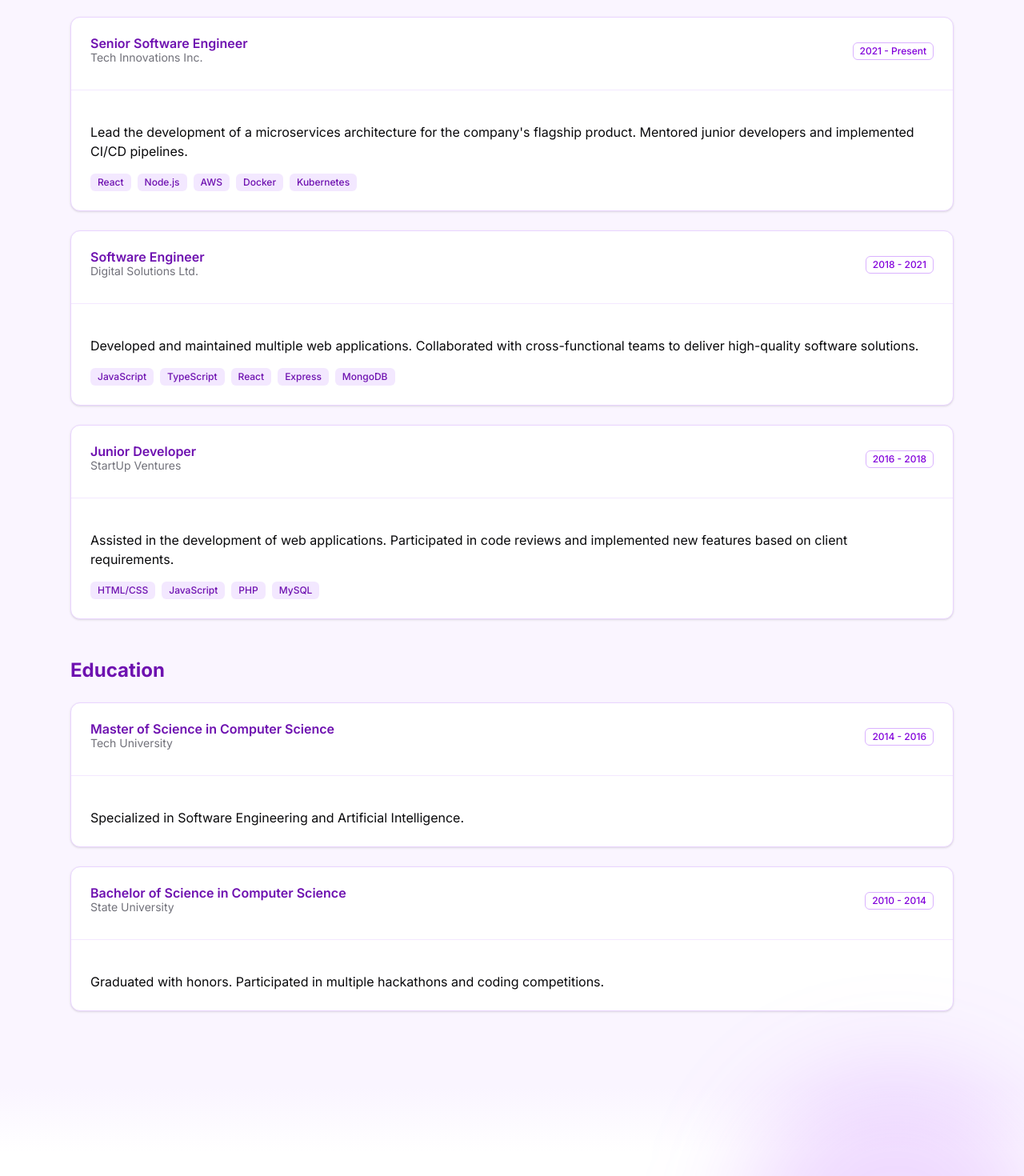
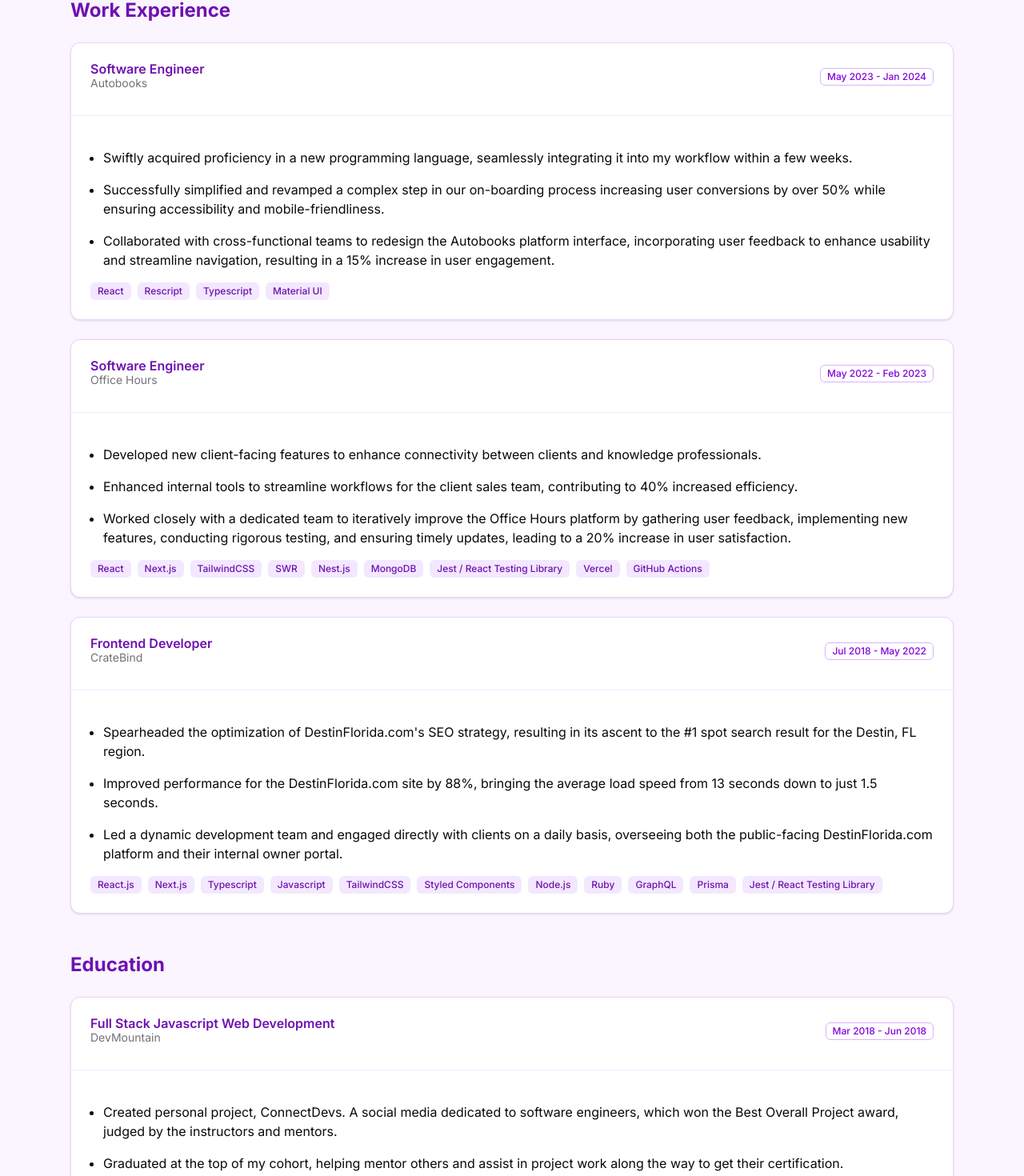
Before and after one commit to BlackshearDevCo/portfolio-2025, a Next.js app: page / in a window 1280 px wide. Shown: the part 3114-4584 px from the top of the page at 80% size. Built offline with nearby package versions, Linux system fonts and the light colour scheme.

Commit message:
Updated experience section

```diff
--- a/components/ExperienceSection.tsx
+++ b/components/ExperienceSection.tsx
@@ -8,47 +8,75 @@
 import { Badge } from "@/components/ui/Badge";
 import { SectionTransition } from "@/components/SectionTransition";
 
-const experiences = [
+const EXPERIENCES = [
   {
-    title: "Senior Software Engineer",
-    company: "Tech Innovations Inc.",
-    period: "2021 - Present",
-    description:
-      "Lead the development of a microservices architecture for the company's flagship product. Mentored junior developers and implemented CI/CD pipelines.",
-    technologies: ["React", "Node.js", "AWS", "Docker", "Kubernetes"],
+    title: "Software Engineer",
+    company: "Autobooks",
+    period: "May 2023 - Jan 2024",
+    highlights: [
+      "Swiftly acquired proficiency in a new programming language, seamlessly integrating it into my workflow within a few weeks.",
+      "Successfully simplified and revamped a complex step in our on-boarding process increasing user conversions by over 50% while ensuring accessibility and mobile-friendliness.",
+      "Collaborated with cross-functional teams to redesign the Autobooks platform interface, incorporating user feedback to enhance usability and streamline navigation, resulting in a 15% increase in user engagement.",
+    ],
+    technologies: ["React", "Rescript", "Typescript", "Material UI"],
   },
   {
     title: "Software Engineer",
-    company: "Digital Solutions Ltd.",
-    period: "2018 - 2021",
-    description:
-      "Developed and maintained multiple web applications. Collaborated with cross-functional teams to deliver high-quality software solutions.",
-    technologies: ["JavaScript", "TypeScript", "React", "Express", "MongoDB"],
+    company: "Office Hours",
+    period: "May 2022 - Feb 2023",
+    highlights: [
+      "Developed new client-facing features to enhance connectivity between clients and knowledge professionals.",
+      "Enhanced internal tools to streamline workflows for the client sales team, contributing to 40% increased efficiency.",
+      "Worked closely with a dedicated team to iteratively improve the Office Hours platform by gathering user feedback, implementing new features, conducting rigorous testing, and ensuring timely updates, leading to a 20% increase in user satisfaction.",
+    ],
+    technologies: [
+      "React",
+      "Next.js",
+      "TailwindCSS",
+      "SWR",
+      "Nest.js",
+      "MongoDB",
+      "Jest / React Testing Library",
+      "Vercel",
+      "GitHub Actions",
+    ],
   },
   {
-    title: "Junior Developer",
-    company: "StartUp Ventures",
-    period: "2016 - 2018",
-    description:
-      "Assisted in the development of web applications. Participated in code reviews and implemented new features based on client requirements.",
-    technologies: ["HTML/CSS", "JavaScript", "PHP", "MySQL"],
+    title: "Frontend Developer",
+    company: "CrateBind",
+    period: "Jul 2018 - May 2022",
+    highlights: [
+      "Spearheaded the optimization of DestinFlorida.com's SEO strategy, resulting in its ascent to the #1 spot search result for the Destin, FL region.",
+      "Improved performance for the DestinFlorida.com site by 88%, bringing the average load speed from 13 seconds down to just 1.5 seconds.",
+      "Led a dynamic development team and engaged directly with clients on a daily basis, overseeing both the public-facing DestinFlorida.com platform and their internal owner portal.",
+    ],
+    technologies: [
+      "React.js",
+      "Next.js",
+      "Typescript",
+      "Javascript",
+      "TailwindCSS",
+      "Styled Components",
+      "Node.js",
+      "Ruby",
+      "GraphQL",
+      "Prisma",
+      "Jest / React Testing Library",
+    ],
   },
 ];
 
-const education = [
+const EDUCATION = [
   {
-    degree: "Master of Science in Computer Science",
-    institution: "Tech University",
-    period: "2014 - 2016",
-    description:
-      "Specialized in Software Engineering and Artificial Intelligence.",
-  },
-  {
-    degree: "Bachelor of Science in Computer Science",
-    institution: "State University",
-    period: "2010 - 2014",
-    description:
-      "Graduated with honors. Participated in multiple hackathons and coding competitions.",
+    degree: "Full Stack Javascript Web Development",
+    institution: "DevMountain",
+    period: "Mar 2018 - Jun 2018",
+    highlights: [
+      "Created personal project, ConnectDevs. A social media dedicated to software engineers, which won the Best Overall Project award, judged by the instructors and mentors.",
+      "Graduated at the top of my cohort, helping mentor others and assist in project work along the way to get their certification.",
+      "Collaborated with fellow students to build our team project, WishTrip, over 3 weeks which was presented at the end of the cohort.",
+      "Learned Fullstack Javscript development within the span of 12 weeks ranging from technologies like React, Node.js, Express.js, PostgreSQL, React Testing Library, and more.",
+    ],
   },
 ];
 
@@ -71,7 +99,7 @@
                 Work Experience
               </h3>
               <div className="space-y-6">
-                {experiences.map((exp, index) => (
+                {EXPERIENCES.map((exp, index) => (
                   <Card
                     key={index}
                     className="border-purple-200 dark:border-purple-800 hover:shadow-md hover:shadow-purple-200 dark:hover:shadow-purple-900/30 transition-all"
@@ -93,7 +121,13 @@
                       </div>
                     </CardHeader>
                     <CardContent className="pt-4">
-                      <p className="mb-4">{exp.description}</p>
+                      <ul className="list-disc pl-4">
+                        {exp.highlights.map((highlight, ind) => (
+                          <li key={ind}>
+                            <p className="mb-4">{highlight}</p>
+                          </li>
+                        ))}
+                      </ul>
                       <div className="flex flex-wrap gap-2">
                         {exp.technologies.map((tech) => (
                           <Badge
@@ -115,7 +149,7 @@
                 Education
               </h3>
               <div className="space-y-6">
-                {education.map((edu, index) => (
+                {EDUCATION.map((edu, index) => (
                   <Card
                     key={index}
                     className="border-purple-200 dark:border-purple-800 hover:shadow-md hover:shadow-purple-200 dark:hover:shadow-purple-900/30 transition-all"
@@ -137,7 +171,13 @@
                       </div>
                     </CardHeader>
                     <CardContent className="pt-4">
-                      <p>{edu.description}</p>
+                      <ul className="list-disc pl-4">
+                        {edu.highlights.map((highlight, ind) => (
+                          <li key={ind}>
+                            <p className="mb-4">{highlight}</p>
+                          </li>
+                        ))}
+                      </ul>
                     </CardContent>
                   </Card>
                 ))}
--- a/components/SkillsSection.tsx
+++ b/components/SkillsSection.tsx
@@ -11,13 +11,21 @@
       "TypeScript",
       "JavaScript",
       "TailwindCSS",
-      "Apollo / SWR",
+      "SWR",
+      "Apollo",
     ],
   },
   {
     title: "Backend Development",
     icon: <Server className="h-8 w-8 text-purple-600 dark:text-purple-400" />,
-    skills: ["Node.js", "Express", "Python", "Ruby", "RESTful APIs", "GraphQL"],
+    skills: [
+      "Node.js",
+      "Express",
+      "Nest.js",
+      "Ruby",
+      "RESTful APIs",
+      "GraphQL",
+    ],
   },
   {
     title: "Database",
```
